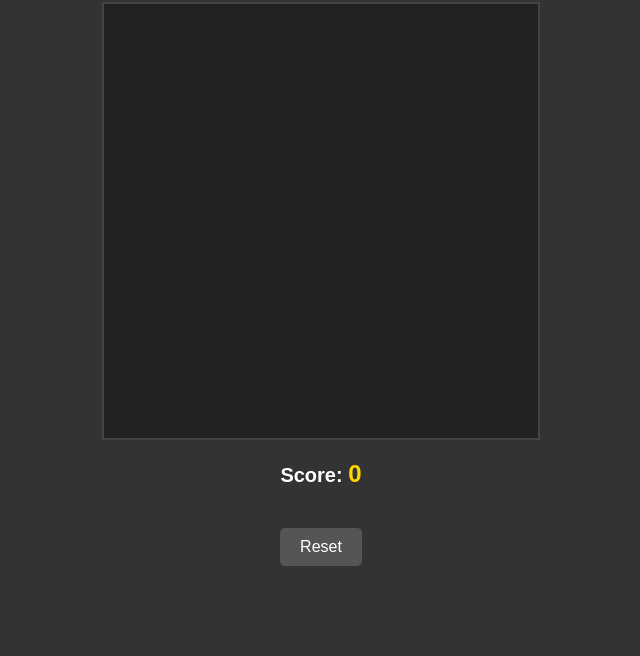
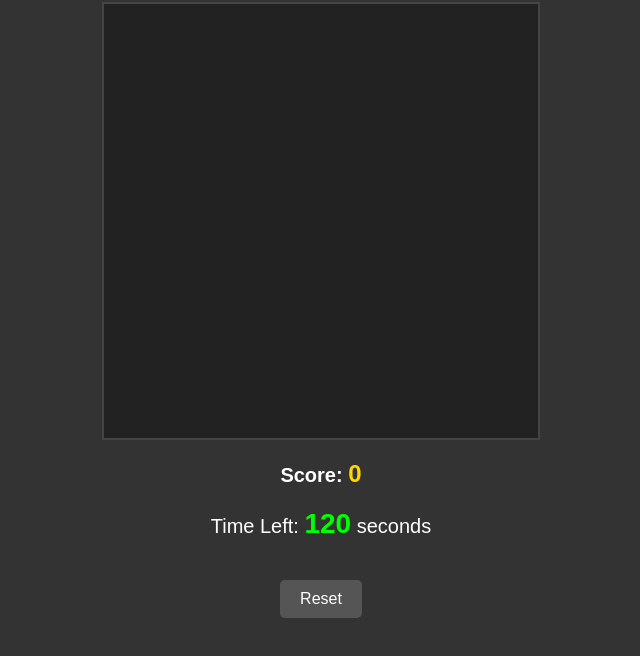
Before and after one commit to DollarAlchemy/Bejeweled-Clone, a plain HTML site: page index.html in a window 1280 px wide. Shown: the part 80-736 px from the top of the page, without its empty margins (319-959 px from the left). Drawn offline with Linux system fonts and the light colour scheme.

Commit message:
Update index.html

```diff
--- a/index.html
+++ b/index.html
@@ -1,4 +1,3 @@
-
 <!DOCTYPE html>
 <html lang="en">
 <head>
@@ -12,10 +11,22 @@
     <div id="game-container">
         <div id="game-board"></div>
     </div>
+
+    <!-- Score Panel -->
     <div id="score-panel">
         <p>Score: <span id="score">0</span></p>
+    </div>
+
+    <!-- Timer Panel -->
+    <div id="timer-panel">
+        <p>Time Left: <span id="timer">120</span> seconds</p>
+    </div>
+
+    <!-- Reset Button -->
+    <div id="reset-panel">
         <button id="reset-button">Reset</button>
     </div>
+
     <script src="script.js"></script>
 </body>
 </html>
```
